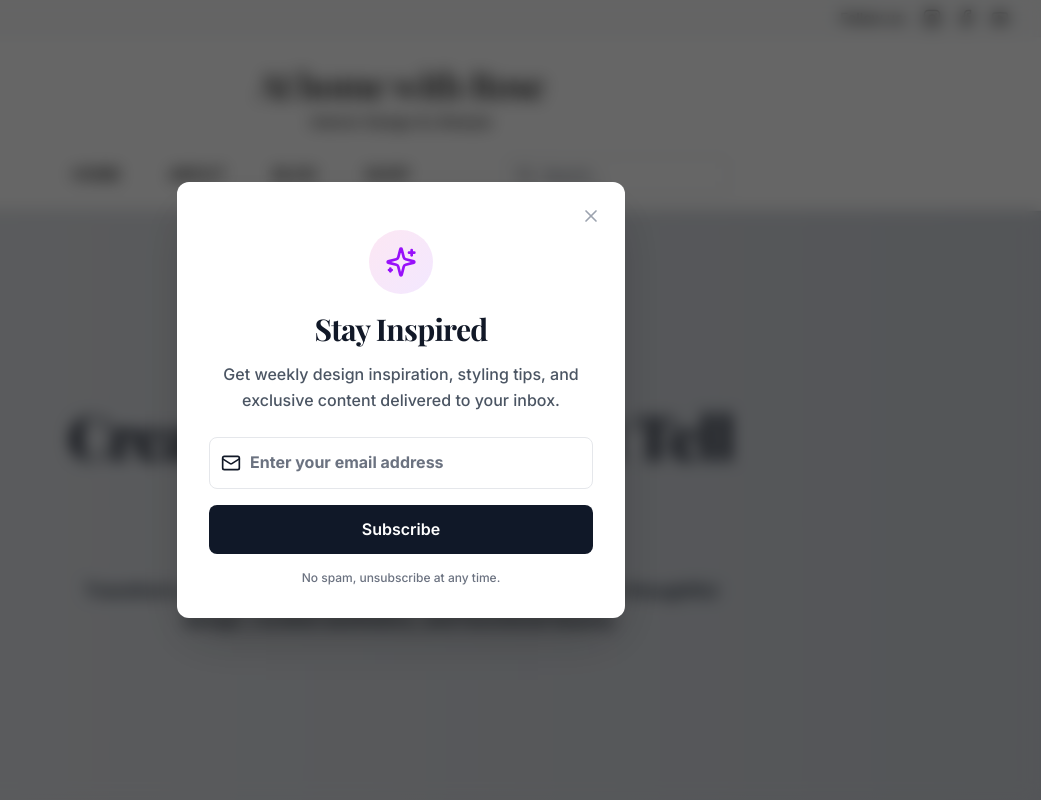
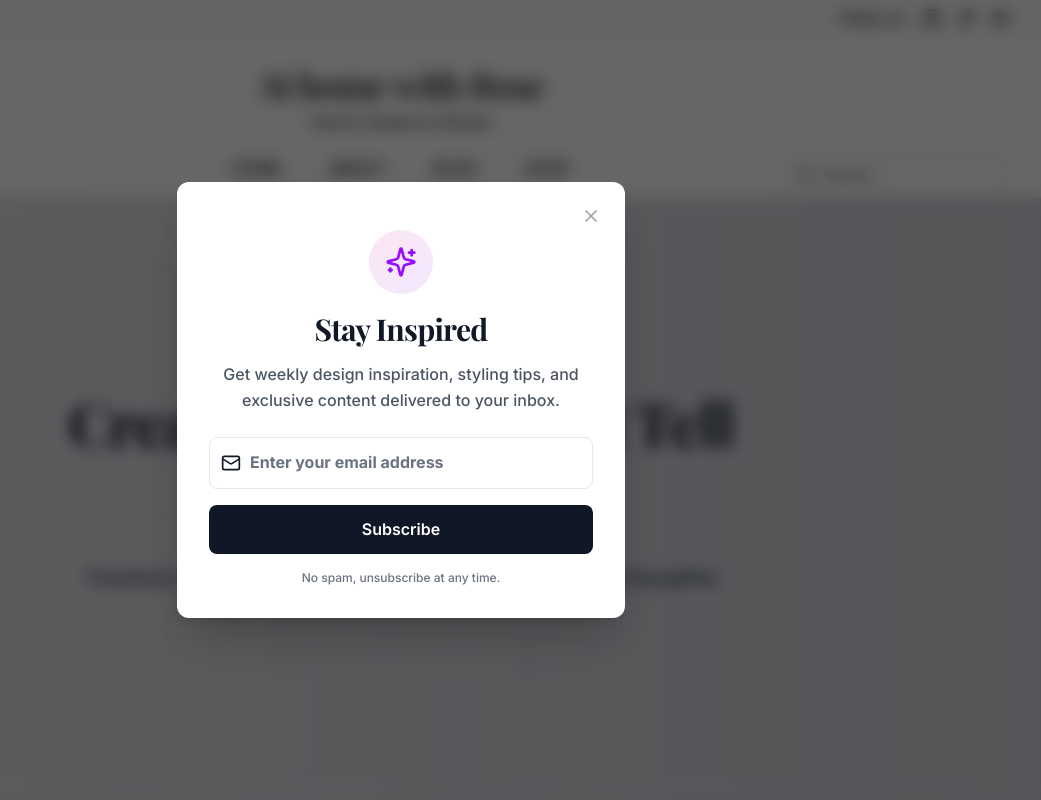
Before and after one commit to Squeegle/Ashley-Website, a Next.js app: page / in a window 1280 px wide. Shown: the top 800 px of the page, without its empty margins (239-1280 px from the left). Built offline with nearby package versions, Linux system fonts and the light colour scheme; a web font is replaced by a local one.

Commit message:
centered navigation buttons in header

```diff
--- a/src/components/layout/Header.tsx
+++ b/src/components/layout/Header.tsx
@@ -118,9 +118,9 @@
         </div>
 
         {/* Desktop Navigation */}
-        <nav className="hidden md:block pb-4">
-          <div className="flex justify-center items-center space-x-8 lg:space-x-12">
-            <ul className="flex space-x-8 lg:space-x-12">
+        <nav className="hidden md:block pb-4 relative">
+          {/* Centered Navigation Items */}
+          <ul className="flex justify-center space-x-8 lg:space-x-12">
             {navigationItems.map((item) => (
               <li key={item.name}>
                 {item.external ? (
@@ -144,10 +144,9 @@
             ))}
           </ul>
 
-            {/* Search Field */}
-            <div className="ml-8 lg:ml-12">
+          {/* Search Field - Positioned to the right */}
+          <div className="absolute right-0 top-0 flex items-center">
             <HeaderSearch />
-            </div>
           </div>
         </nav>
       </div>
```
Lines whose indentation alone changed are shown as unchanged.
